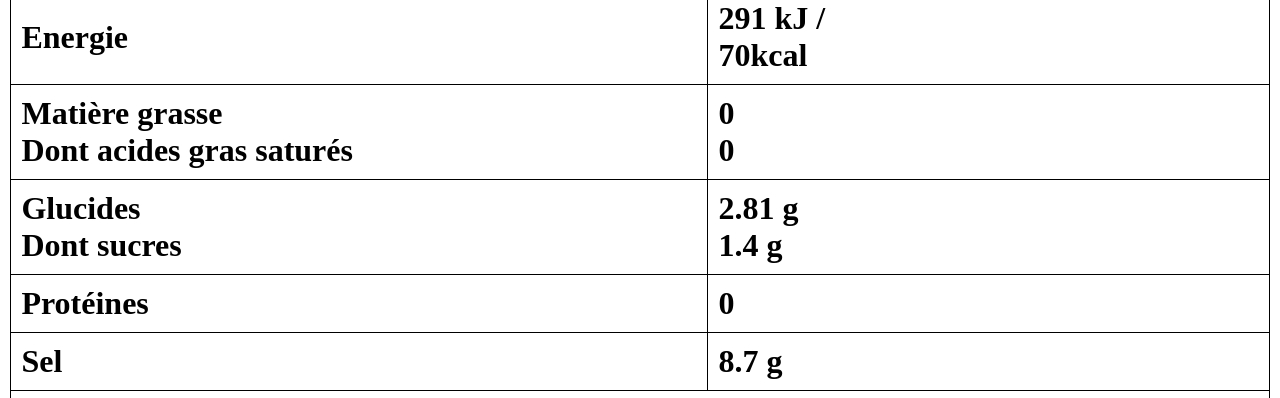
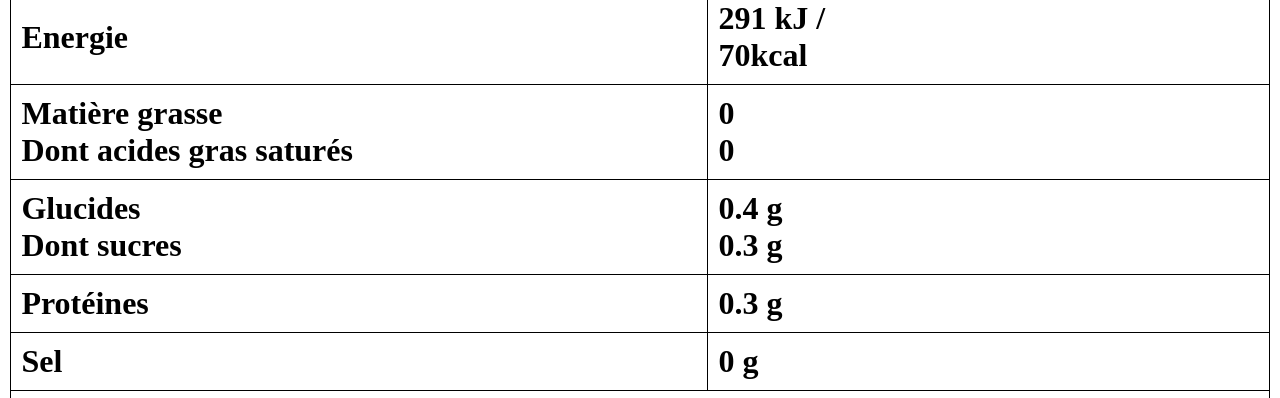
Before and after one commit to Val0d/VV.github.io, a plain HTML site: page index.html in a window 1280 px wide. Shown: the part 222-620 px from the top of the page. Drawn offline with Linux system fonts and the light colour scheme.

Commit message:
Update index.html

```diff
--- a/index.html
+++ b/index.html
@@ -24,15 +24,15 @@
             </tr>
             <tr>
                 <td>Glucides<br>Dont sucres</td>
-                <td>2.81 g<br>1.4 g</td>
+                <td>0.4 g<br>0.3 g</td>
             </tr>
             <tr>
                 <td>Protéines</td>
-                <td>0</td>
+                <td>0.3 g</td>
             </tr>
             <tr>
               <td>Sel</td>
-              <td>8.7 g</td>
+              <td>0 g</td>
             </tr>
             <tr>
                 <td COLSPAN=2><strong><CENTER>Ingrédients:</strong> Raisins, Sucre, Conservateurs(Sulfites)</CENTER></td>
```
